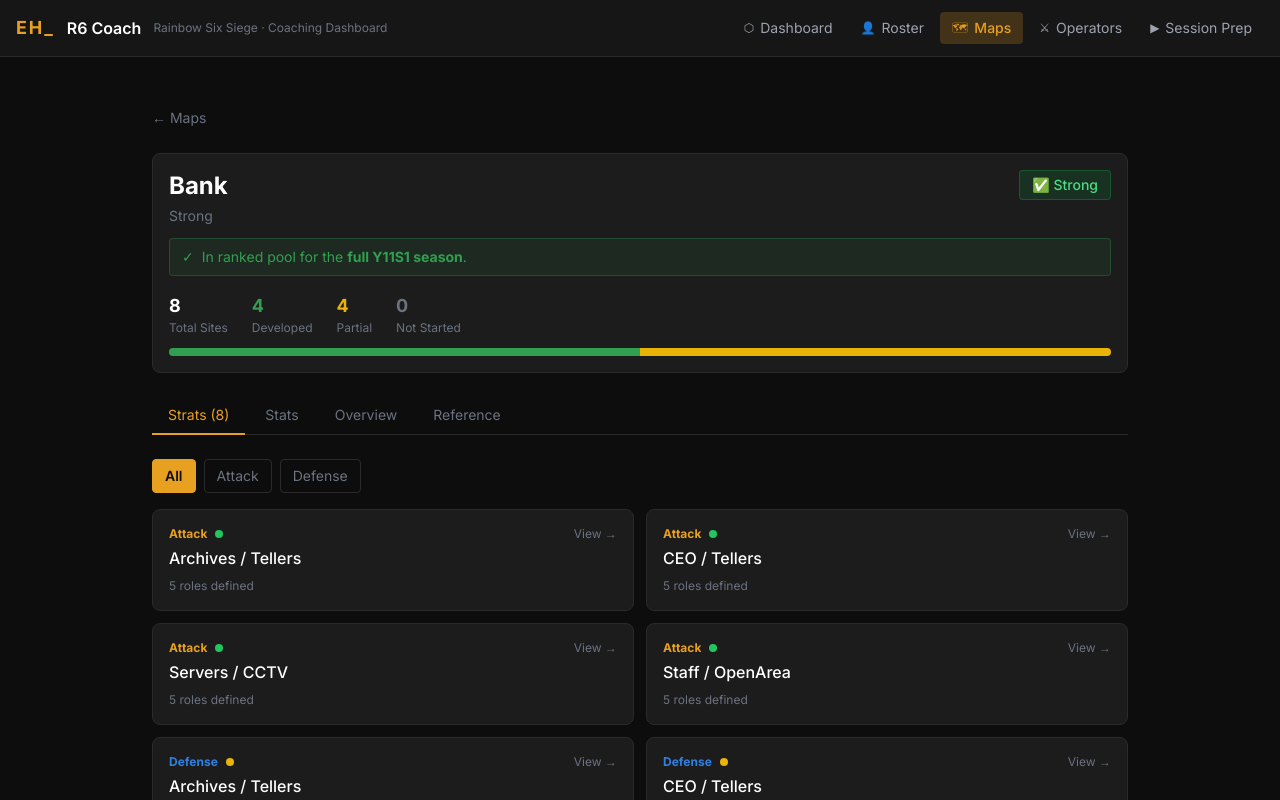
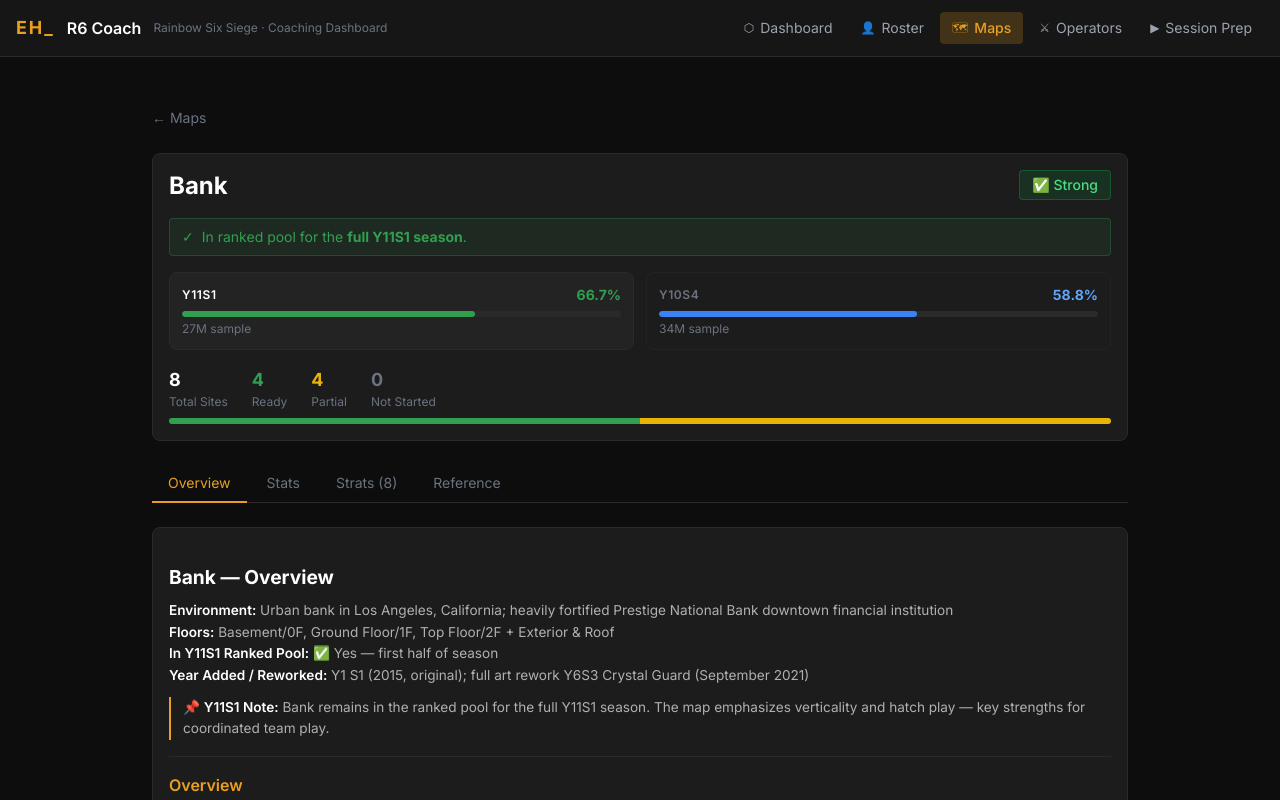
Before and after one commit to grantgreenfelder/r6-coach, a React (Vite) app: page /maps/Bank in a window 1280 px wide. Shown: the top 800 px of the page. Built offline with nearby package versions, Linux system fonts and the light colour scheme.

Commit message:
Redesign MapDetail: Overview default, win rate header, ATK/DEF strat sections, strat card improvements, status legend

```diff
--- a/src/pages/MapDetail.jsx
+++ b/src/pages/MapDetail.jsx
@@ -1,4 +1,4 @@
-import { useParams, Link, useNavigate } from 'react-router-dom'
+import { useParams, Link } from 'react-router-dom'
 import { useState } from 'react'
 import mapsData from '../data/maps.json'
 import RatingBadge from '../components/RatingBadge'
@@ -7,15 +7,55 @@
 import MarkdownContent from '../components/MarkdownContent'
 import { wrColor, wrBgColor, kdColor } from '../utils/constants'
 
+// Win rate bar + text colour helpers (mirrors Maps.jsx 5-tier logic)
+function wrBarColor(wr) {
+  if (wr === null) return ''
+  if (wr >= 60) return 'bg-siege-green'
+  if (wr >= 50) return 'bg-blue-500'
+  if (wr >= 40) return 'bg-yellow-500'
+  if (wr >= 30) return 'bg-orange-500'
+  return 'bg-red-600'
+}
+function wrTextCol(wr) {
+  if (wr === null) return 'text-siege-muted'
+  if (wr >= 60) return 'text-siege-green'
+  if (wr >= 50) return 'text-blue-400'
+  if (wr >= 40) return 'text-yellow-400'
+  if (wr >= 30) return 'text-orange-400'
+  return 'text-red-400'
+}
+
+const POOL_BANNER = {
+  first: {
+    bg: 'bg-yellow-500/10 border-yellow-500/30 text-yellow-400',
+    icon: '⚠',
+    text: <>In ranked pool now — <strong>leaving at the Y11S1 mid-season split</strong>. Strat this map before it rotates out.</>,
+  },
+  both: {
+    bg: 'bg-siege-green/10 border-siege-green/30 text-siege-green',
+    icon: '✓',
+    text: <>In ranked pool for the <strong>full Y11S1 season</strong>.</>,
+  },
+  second: {
+    bg: 'bg-blue-500/10 border-blue-500/30 text-blue-300',
+    icon: '↩',
+    text: <>Not in the current pool — <strong>returns at the Y11S1 mid-season split</strong>. Good time to build strats now.</>,
+  },
+  none: {
+    bg: 'bg-siege-border/30 border-siege-border text-siege-muted',
+    icon: '—',
+    text: <>Not in the Y11S1 ranked pool.</>,
+  },
+}
+
 export default function MapDetail() {
   const { mapName } = useParams()
   const map = mapsData.find(m => m.name === mapName)
-  const [activeTab, setActiveTab] = useState('strats')
+  const [activeTab, setActiveTab] = useState('overview')
   const [sideFilter, setSideFilter] = useState('all')
 
-  // Stats tab — derive available seasons and default to the most recent
   const availableSeasons = map
-    ? Object.keys(map.playerStats || {}).sort().reverse()   // Y11S1 before Y10S4
+    ? Object.keys(map.playerStats || {}).sort().reverse()
     : []
   const [activeSeason, setActiveSeason] = useState(() => availableSeasons[0] || '')
 
@@ -26,99 +66,156 @@
   const filteredStrats = map.strats.filter(s =>
     sideFilter === 'all' || s.side === sideFilter
   )
+  const atkStrats = map.strats.filter(s => s.side === 'ATK')
+  const defStrats = map.strats.filter(s => s.side === 'DEF')
+
+  const poolKey = map.rankedPool || (!map.inRankedPool ? 'none' : null)
+  const banner = poolKey ? POOL_BANNER[poolKey] : null
+
+  const tabs = [
+    { id: 'overview', label: 'Overview' },
+    { id: 'stats',    label: 'Stats' },
+    { id: 'strats',   label: `Strats (${map.strats.length})` },
+    { id: 'reference',label: 'Reference' },
+  ]
 
   return (
     <div className="p-6 max-w-5xl mx-auto space-y-6">
       {/* Breadcrumb */}
       <Link to="/maps" className="text-siege-muted hover:text-siege-accent text-sm">← Maps</Link>
 
-      {/* Header */}
-      <div className="card">
+      {/* Header card */}
+      <div className="card space-y-4">
+
+        {/* Title row */}
         <div className="flex items-start justify-between flex-wrap gap-4">
-          <div>
           <h1 className="text-2xl font-bold text-white">{map.displayName}</h1>
-            {map.ratingLabel && map.ratingLabel !== '—' && (
-              <p className="text-siege-muted text-sm mt-1">{map.ratingLabel}</p>
-            )}
-          </div>
-          <RatingBadge rating={map.rating} label={map.ratingLabel} size="lg" />
+          <RatingBadge rating={map.rating} size="lg" />
         </div>
 
-        {/* Pool status banner */}
-        {map.inRankedPool && map.rankedPool === 'first' && (
-          <div className="mt-3 flex items-center gap-2 px-3 py-2 rounded bg-yellow-500/10 border border-yellow-500/30 text-yellow-400 text-sm">
-            <span>⚠</span>
-            <span>In ranked pool now — <strong>leaving at the Y11S1 mid-season split</strong>. Strat this map before it rotates out.</span>
-          </div>
-        )}
-        {map.inRankedPool && map.rankedPool === 'both' && (
-          <div className="mt-3 flex items-center gap-2 px-3 py-2 rounded bg-siege-green/10 border border-siege-green/30 text-siege-green text-sm">
-            <span>✓</span>
-            <span>In ranked pool for the <strong>full Y11S1 season</strong>.</span>
-          </div>
-        )}
-        {!map.inRankedPool && map.rankedPool === 'second' && (
-          <div className="mt-3 flex items-center gap-2 px-3 py-2 rounded bg-siege-blue/10 border border-siege-blue/30 text-blue-300 text-sm">
-            <span>↩</span>
-            <span>Not in the current pool — <strong>returns at the Y11S1 mid-season split</strong>. Good time to build strats now.</span>
-          </div>
-        )}
-        {!map.inRankedPool && !map.rankedPool && (
-          <div className="mt-3 flex items-center gap-2 px-3 py-2 rounded bg-siege-border/30 border border-siege-border text-siege-muted text-sm">
-            <span>—</span>
-            <span>Not in the Y11S1 ranked pool.</span>
+        {/* Pool banner */}
+        {banner && (
+          <div className={`flex items-center gap-2 px-3 py-2 rounded border text-sm ${banner.bg}`}>
+            <span>{banner.icon}</span>
+            <span>{banner.text}</span>
           </div>
         )}
 
-        {/* Strat summary */}
-        <div className="mt-4 flex gap-6 text-sm">
-          <Stat label="Total Sites" value={map.stratCount.total} />
-          <Stat label="Developed" value={map.stratCount.developed} color="text-siege-green" />
-          <Stat label="Partial" value={map.stratCount.partial} color="text-yellow-500" />
-          <Stat label="Not Started" value={map.stratCount.total - map.stratCount.developed - map.stratCount.partial} color="text-siege-muted" />
+        {/* Win rate comparison — Y11S1 vs Y10S4 */}
+        <div className="grid grid-cols-2 gap-3">
+          <WinRateBlock
+            label="Y11S1"
+            wr={map.teamWinRate}
+            matches={map.teamWinRateMatches}
+            current
+          />
+          <WinRateBlock
+            label="Y10S4"
+            wr={map.teamWinRateY10S4}
+            matches={map.teamWinRateMatchesY10S4}
+          />
         </div>
 
-        {/* Progress bar */}
+        {/* Strat progress */}
+        <div>
+          <div className="flex gap-6 text-sm mb-2">
+            <StratStat label="Total Sites"  value={map.stratCount.total} />
+            <StratStat label="Ready"        value={map.stratCount.developed}  color="text-siege-green" />
+            <StratStat label="Partial"      value={map.stratCount.partial}    color="text-yellow-500" />
+            <StratStat label="Not Started"  value={map.stratCount.total - map.stratCount.developed - map.stratCount.partial} color="text-siege-muted" />
+          </div>
           {map.stratCount.total > 0 && (
-          <div className="mt-3 h-2 bg-siege-border rounded-full overflow-hidden flex">
-            <div
-              className="bg-siege-green h-full transition-all"
-              style={{ width: `${(map.stratCount.developed / map.stratCount.total) * 100}%` }}
-            />
-            <div
-              className="bg-yellow-500 h-full transition-all"
-              style={{ width: `${(map.stratCount.partial / map.stratCount.total) * 100}%` }}
-            />
+            <div className="h-1.5 bg-siege-border rounded-full overflow-hidden flex">
+              <div className="bg-siege-green h-full" style={{ width: `${(map.stratCount.developed / map.stratCount.total) * 100}%` }} />
+              <div className="bg-yellow-500 h-full" style={{ width: `${(map.stratCount.partial / map.stratCount.total) * 100}%` }} />
             </div>
           )}
+        </div>
       </div>
 
       {/* Tabs */}
       <div className="flex gap-1 border-b border-siege-border">
-        {['strats', 'stats', 'overview', 'reference'].map(tab => (
+        {tabs.map(tab => (
           <button
-            key={tab}
-            onClick={() => setActiveTab(tab)}
-            className={`px-4 py-2 text-sm capitalize transition-colors border-b-2 -mb-px ${
-              activeTab === tab
+            key={tab.id}
+            onClick={() => setActiveTab(tab.id)}
+            className={`px-4 py-2 text-sm transition-colors border-b-2 -mb-px ${
+              activeTab === tab.id
                 ? 'border-siege-accent text-siege-accent'
                 : 'border-transparent text-siege-muted hover:text-white'
             }`}
           >
-            {tab === 'strats' ? `Strats (${map.strats.length})` : tab}
+            {tab.label}
           </button>
         ))}
       </div>
 
-      {/* Strats tab */}
+      {/* ── Overview ── */}
+      {activeTab === 'overview' && (
+        <div className="card">
+          {map.overviewContent ? (
+            <MarkdownContent content={map.overviewContent} />
+          ) : (
+            <p className="text-siege-muted">No overview file found for this map.</p>
+          )}
+        </div>
+      )}
+
+      {/* ── Stats ── */}
+      {activeTab === 'stats' && (
+        <div className="space-y-4">
+          {availableSeasons.length === 0 ? (
+            <div className="card text-center py-10">
+              <p className="text-siege-muted">No player map data available yet.</p>
+              <p className="text-siege-muted text-sm mt-1">Players appear here once they have 3+ ranked matches on this map.</p>
+            </div>
+          ) : (
+            <>
+              <div className="flex gap-2">
+                {availableSeasons.map(s => (
+                  <button
+                    key={s}
+                    onClick={() => setActiveSeason(s)}
+                    className={`px-3 py-1.5 text-sm rounded border transition-colors ${
+                      activeSeason === s
+                        ? 'bg-siege-accent border-siege-accent text-siege-bg font-semibold'
+                        : 'border-siege-border text-siege-muted hover:text-white'
+                    }`}
+                  >
+                    {s}
+                  </button>
+                ))}
+              </div>
+              <MapStatsTable rows={map.playerStats[activeSeason] || []} season={activeSeason} />
+            </>
+          )}
+        </div>
+      )}
+
+      {/* ── Strats ── */}
       {activeTab === 'strats' && (
-        <div className="space-y-4">
-          {/* Side filter */}
+        <div className="space-y-6">
+
+          {/* Legend + side filter */}
+          <div className="flex items-center justify-between flex-wrap gap-3">
+            <div className="flex items-center gap-4 text-xs text-siege-muted">
+              <span className="font-medium text-white">Status:</span>
+              {[
+                { status: 'developed',     label: 'Ready' },
+                { status: 'partial',       label: 'In progress' },
+                { status: 'not-developed', label: 'Not started' },
+              ].map(({ status, label }) => (
+                <span key={status} className="flex items-center gap-1.5">
+                  <StatusDot status={status} />
+                  {label}
+                </span>
+              ))}
+            </div>
             <div className="flex gap-2">
               {[
                 { value: 'all', label: 'All' },
-              { value: 'ATK', label: 'Attack' },
-              { value: 'DEF', label: 'Defense' },
+                { value: 'ATK', label: `Attack (${atkStrats.length})` },
+                { value: 'DEF', label: `Defense (${defStrats.length})` },
               ].map(({ value, label }) => (
                 <button
                   key={value}
@@ -133,68 +230,41 @@
                 </button>
               ))}
             </div>
-
-          <div className="grid grid-cols-1 sm:grid-cols-2 gap-3">
-            {filteredStrats.map(strat => (
-              <StratCard key={strat.filename} strat={strat} mapName={mapName} />
-            ))}
           </div>
 
           {filteredStrats.length === 0 && (
             <p className="text-siege-muted text-center py-8">No strats for this filter.</p>
           )}
+
+          {/* Attack section */}
+          {(sideFilter === 'all' || sideFilter === 'ATK') && atkStrats.length > 0 && (
+            <div>
+              <div className="flex items-center gap-3 mb-3">
+                <span className="text-siege-accent text-xs font-bold uppercase tracking-wider">Attack</span>
+                <div className="flex-1 h-px bg-siege-border" />
+              </div>
+              <div className="grid grid-cols-1 sm:grid-cols-2 gap-3">
+                {atkStrats.map(s => <StratCard key={s.filename} strat={s} mapName={mapName} />)}
+              </div>
             </div>
           )}
 
-      {/* Stats tab */}
-      {activeTab === 'stats' && (
-        <div className="space-y-4">
-          {availableSeasons.length === 0 ? (
-            <div className="card text-center py-10">
-              <p className="text-siege-muted">No player map data available yet.</p>
-              <p className="text-siege-muted text-sm mt-1">Data appears after the first stat pull with 5+ matches on this map.</p>
+          {/* Defense section */}
+          {(sideFilter === 'all' || sideFilter === 'DEF') && defStrats.length > 0 && (
+            <div>
+              <div className="flex items-center gap-3 mb-3">
+                <span className="text-siege-blue text-xs font-bold uppercase tracking-wider">Defense</span>
+                <div className="flex-1 h-px bg-siege-border" />
               </div>
-          ) : (
-            <>
-              {/* Season selector */}
-              <div className="flex gap-2">
-                {availableSeasons.map(season => (
-                  <button
-                    key={season}
-                    onClick={() => setActiveSeason(season)}
-                    className={`px-3 py-1.5 text-sm rounded border transition-colors ${
-                      activeSeason === season
-                        ? 'bg-siege-accent border-siege-accent text-siege-bg font-semibold'
-                        : 'border-siege-border text-siege-muted hover:text-white'
-                    }`}
-                  >
-                    {season}
-                  </button>
-                ))}
+              <div className="grid grid-cols-1 sm:grid-cols-2 gap-3">
+                {defStrats.map(s => <StratCard key={s.filename} strat={s} mapName={mapName} />)}
               </div>
-
-              {/* Stats table */}
-              <MapStatsTable
-                rows={map.playerStats[activeSeason] || []}
-                season={activeSeason}
-              />
-            </>
+            </div>
           )}
         </div>
       )}
 
-      {/* Overview tab */}
-      {activeTab === 'overview' && (
-        <div className="card">
-          {map.overviewContent ? (
-            <MarkdownContent content={map.overviewContent} />
-          ) : (
-            <p className="text-siege-muted">No overview file found for this map.</p>
-          )}
-        </div>
-      )}
-
-      {/* Reference tab */}
+      {/* ── Reference ── */}
       {activeTab === 'reference' && (
         <div className="card">
           {map.referenceContent ? (
@@ -208,38 +278,83 @@
   )
 }
 
+// ── Sub-components ──────────────────────────────────────────────────────────
+
+function WinRateBlock({ label, wr, matches, current }) {
+  return (
+    <div className={`rounded-lg p-3 border ${current ? 'border-siege-border bg-white/[0.03]' : 'border-siege-border/50'}`}>
+      <div className="flex items-center justify-between mb-1.5">
+        <span className={`text-xs font-semibold uppercase tracking-wider ${current ? 'text-white' : 'text-siege-muted'}`}>
+          {label}
+        </span>
+        {wr !== null
+          ? <span className={`text-sm font-bold ${wrTextCol(wr)}`}>{wr}%</span>
+          : <span className="text-xs text-siege-muted">No data</span>
+        }
+      </div>
+      <div className="h-1.5 bg-siege-border rounded-full overflow-hidden">
+        <div
+          className={`h-full rounded-full ${wrBarColor(wr)}`}
+          style={{ width: wr !== null ? `${Math.min(wr, 100)}%` : '0%' }}
+        />
+      </div>
+      {wr !== null && (
+        <p className="text-xs text-siege-muted mt-1">{matches}M sample</p>
+      )}
+    </div>
+  )
+}
+
 function StratCard({ strat, mapName }) {
-  const sideColor = strat.side === 'ATK' ? 'text-siege-accent' : 'text-siege-blue'
+  const isAtk = strat.side === 'ATK'
+  const sideColor = isAtk ? 'text-siege-accent' : 'text-siege-blue'
+  const encodedSite = encodeURIComponent(strat.site)
   const encodedSide = strat.side.toLowerCase()
-  const encodedSite = encodeURIComponent(strat.site)
+
+  // Up to 3 role names, comma-separated
+  const roleNames = strat.roles
+    .slice(0, 3)
+    .map(r => r.Role)
+    .join(' · ')
+  const hasMoreRoles = strat.roles.length > 3
 
   return (
     <Link
       to={`/maps/${mapName}/${encodedSide}/${encodedSite}`}
       className="card hover:border-siege-accent transition-colors block group"
     >
-      <div className="flex items-start justify-between">
-        <div>
-          <div className="flex items-center gap-2 mb-1">
-            <span className={`text-xs font-bold ${sideColor}`}>{strat.side === 'ATK' ? 'Attack' : 'Defense'}</span>
+      <div className="flex items-start justify-between gap-2 mb-1">
+        <div className="flex items-center gap-2">
           <StatusDot status={strat.status} />
+          {strat.formation && (
+            <span className={`text-xs font-mono border rounded px-1 py-0.5 ${isAtk ? 'border-siege-accent/30 text-siege-accent/70' : 'border-blue-500/30 text-blue-400/70'}`}>
+              {strat.formation}
+            </span>
+          )}
         </div>
-          <h3 className="text-white font-medium group-hover:text-siege-accent transition-colors">
+        <span className="text-siege-muted text-xs opacity-0 group-hover:opacity-100 transition-opacity">View →</span>
+      </div>
+
+      <h3 className="text-white font-semibold group-hover:text-siege-accent transition-colors leading-snug mb-1">
         {strat.site}
       </h3>
-        </div>
-        <span className="text-siege-muted text-xs">View →</span>
-      </div>
 
-      {/* Role count */}
-      {strat.roles.length > 0 && (
-        <p className="text-siege-muted text-xs mt-2">{strat.roles.length} roles defined</p>
+      {strat.siteContext && (
+        <p className="text-siege-muted text-xs leading-relaxed line-clamp-2 mb-2">
+          {strat.siteContext}
+        </p>
+      )}
+
+      {roleNames && (
+        <p className="text-xs text-siege-muted/70 mt-auto">
+          {roleNames}{hasMoreRoles ? ` · +${strat.roles.length - 3} more` : ''}
+        </p>
       )}
     </Link>
   )
 }
 
-function Stat({ label, value, color = 'text-white' }) {
+function StratStat({ label, value, color = 'text-white' }) {
   return (
     <div>
       <div className={`text-lg font-bold ${color}`}>{value}</div>
@@ -258,26 +373,21 @@
     )
   }
 
-  // Compute match-weighted team averages
   const totalMatches = rows.reduce((s, r) => s + r.matches, 0)
+  const wavg = (field) =>
+    totalMatches > 0
+      ? Math.round((rows.reduce((s, r) => s + r[field] * r.matches, 0) / totalMatches) * 10) / 10
+      : null
   const avg = {
     matches: totalMatches,
-    winRate: totalMatches > 0
-      ? Math.round((rows.reduce((s, r) => s + r.winRate * r.matches, 0) / totalMatches) * 10) / 10
-      : null,
-    kd: totalMatches > 0
-      ? Math.round((rows.reduce((s, r) => s + r.kd * r.matches, 0) / totalMatches) * 100) / 100
-      : null,
-    atkWr: totalMatches > 0
-      ? Math.round((rows.reduce((s, r) => s + r.atkWr * r.matches, 0) / totalMatches) * 10) / 10
-      : null,
-    defWr: totalMatches > 0
-      ? Math.round((rows.reduce((s, r) => s + r.defWr * r.matches, 0) / totalMatches) * 10) / 10
-      : null,
+    winRate: wavg('winRate'),
+    kd:      totalMatches > 0 ? Math.round((rows.reduce((s,r) => s + r.kd * r.matches, 0) / totalMatches) * 100) / 100 : null,
+    atkWr:   wavg('atkWr'),
+    defWr:   wavg('defWr'),
   }
 
   const colHead = 'text-left text-xs text-siege-muted font-medium uppercase tracking-wide py-2 px-3'
-  const cell = 'py-2 px-3 text-sm'
+  const cell    = 'py-2 px-3 text-sm'
 
   return (
     <div className="card overflow-x-auto">
@@ -294,10 +404,7 @@
         </thead>
         <tbody>
           {rows.map((row, i) => (
-            <tr
-              key={row.callsign}
-              className={`border-b border-siege-border/50 ${i % 2 === 0 ? '' : 'bg-white/[0.02]'}`}
-            >
+            <tr key={row.callsign} className={`border-b border-siege-border/50 ${i % 2 !== 0 ? 'bg-white/[0.02]' : ''}`}>
               <td className={`${cell} font-medium text-white`}>{row.callsign}</td>
               <td className={`${cell} text-right text-siege-muted`}>{row.matches}</td>
               <td className={`${cell} text-right`}>
```
Lines whose indentation alone changed are shown as unchanged.
